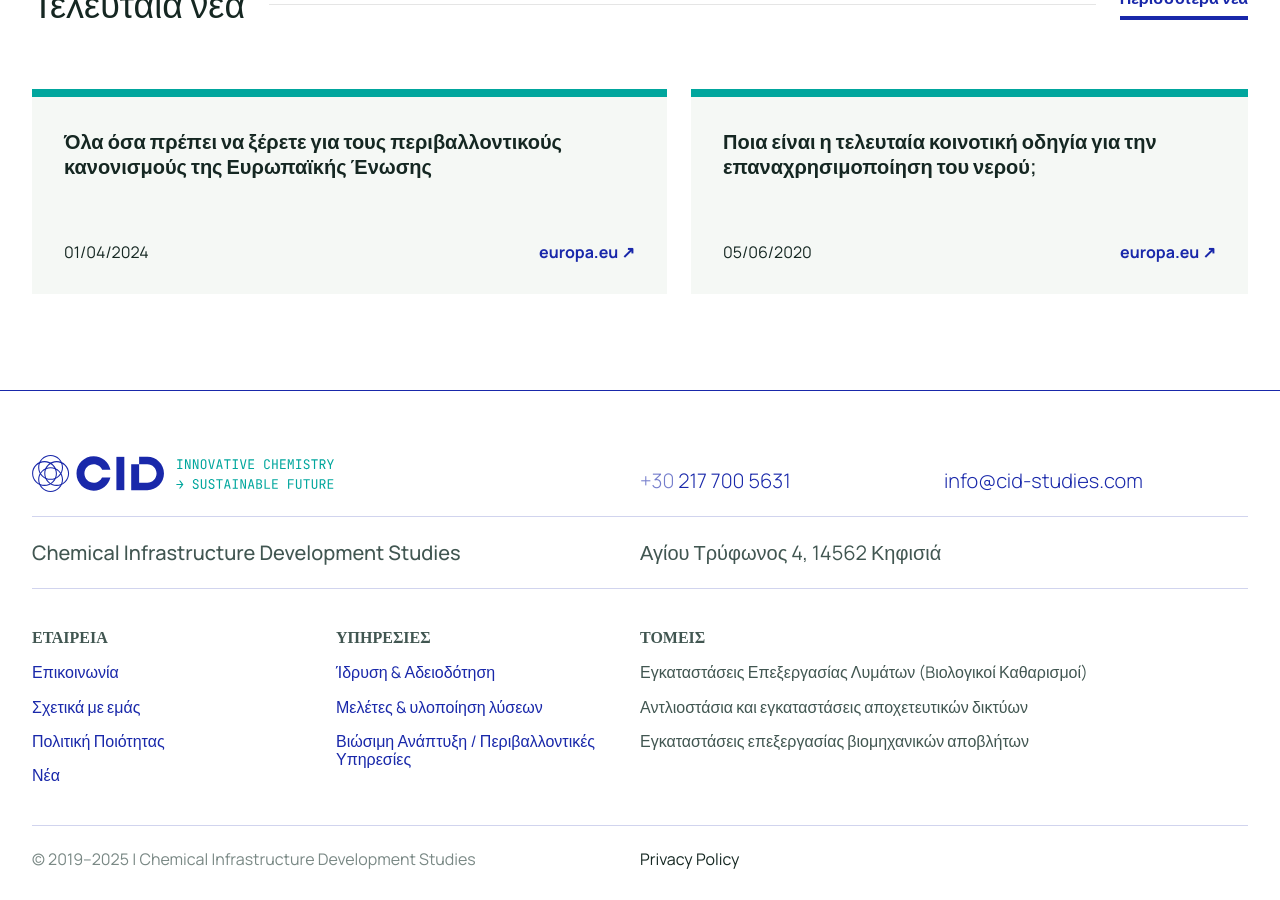
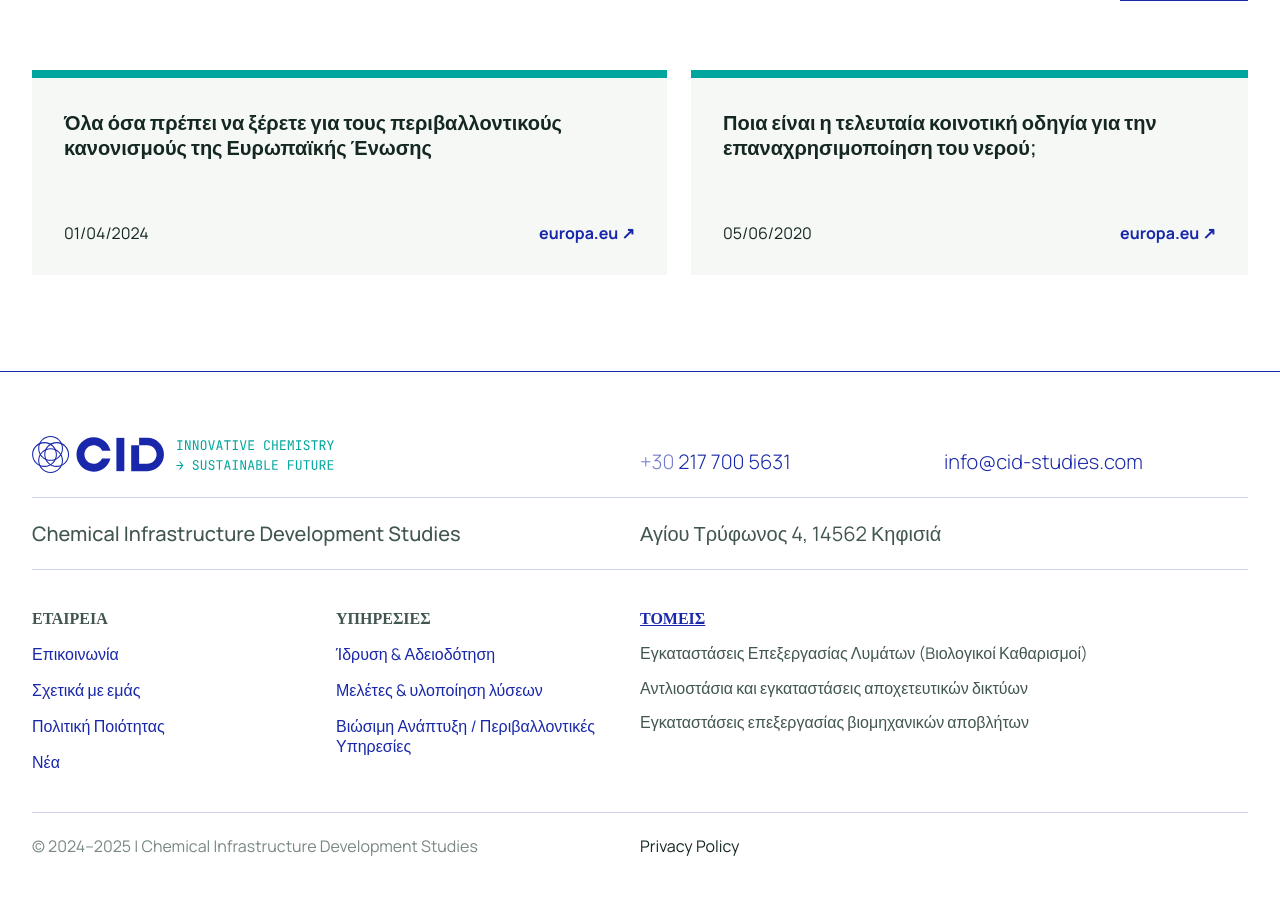
Before and after one commit to anna-filou/cid-studies.com, a Jekyll site: the page built from index.html, in a window 1280 px wide and 900 px high, scrolled down 3407 px. Built offline with Jekyll 4.4.1, drawn with Linux system fonts in a browser that asks for light colours.

Commit message:
font size/weight fixes, dynamic year

```diff
--- a/_includes/footer.html
+++ b/_includes/footer.html
@@ -37,19 +37,19 @@
       <div class="flex flex-column w-50-ns mr3-ns">
         <h3>ΕΤΑΙΡΕΙΑ</h3>
         {% for link in data.footer-links %}
-        <a href="{{ link.url }}" class="mb3 no-underline brand underline-hover">{{ link.title }}</a>
+        <a href="{{ link.url }}" class="lh-title mb3 no-underline brand underline-hover">{{ link.title }}</a>
         {% endfor %}
       </div>
 
       <div class="flex flex-column w-50-ns mr3-l">
         <h3>ΥΠΗΡΕΣΙΕΣ</h3>
         {% for service in site.services %}
-          <a href="{{ service.url }}" class="mb3 no-underline brand underline-hover">{{ service.title }}</a>
+          <a href="{{ service.url }}" class="lh-title mb3 no-underline brand underline-hover">{{ service.title }}</a>
         {% endfor %}
       </div>
     </div>
     <div class="flex flex-column w-100 w-50-l">
-      <h3>ΤΟΜΕΙΣ</h3>
+      <h3><a href="/sectors">ΤΟΜΕΙΣ</a></h3>
       {% for sector in site.data.sectors.sectors %}
       <div class="mb3">{{ sector.title }}</div>
       {% endfor %}
@@ -60,7 +60,7 @@
 
   <div class="flex flex-column flex-row-l items-start">
     <div class="w-50-l o-70 mb3 mb0-l">
-      © 2019–2025 | Chemical Infrastructure Development Studies
+      © 2024–{{ site.time | date: '%Y' }} | Chemical Infrastructure Development Studies
     </div>
     <div class="w-100 w-50-l flex justify-between">
       <!-- <a href="" class="link underline-hover">LinkedIn</a> -->
--- a/_includes/sectors.html
+++ b/_includes/sectors.html
@@ -17,8 +17,8 @@
           class="aspect-ratio aspect-ratio--4x3 w-100"
           style="background-image: url('{{ sector.image-1 }}'); background-size: cover; background-position: center;"
         ></div>
-        <div class="pa4 bg-secondary">
-          <h3 class="fw5 ma0 mb2 lh-title">{{ sector.title }}</h3>
+        <div class="pa3 bg-secondary">
+          <h3 class="fw5 ma0 mb2 lh-copy">{{ sector.title }}</h3>
         </div>
       </div>
       {% endfor %}
--- a/_layouts/about.liquid
+++ b/_layouts/about.liquid
@@ -30,7 +30,7 @@ layout: default
     </div>
   </div>
 
-  <article class="f4 lh-copy mw8 w-60-ns pl5-ns">
+  <article class="lh-copy mw8 w-60-ns pl5-ns">
     {{ content }}
   </article>
 
--- a/_layouts/service.liquid
+++ b/_layouts/service.liquid
@@ -10,7 +10,7 @@ layout: default
   </div>
   </div>
 
-  <article class="f4 lh-copy mw8 w-60-ns pl5-ns">
+  <article class="lh-copy mw8 w-60-ns pl5-ns">
     {{ content }}
   </article>
 </section>
--- a/_layouts/services.liquid
+++ b/_layouts/services.liquid
@@ -18,7 +18,7 @@ layout: default
           Δείτε&nbsp;αναλυτικά&nbsp;→
         </a>
       </div>
-      <div class="fw3 secondary ml4-l pl3-l mw8 lh-copy list">
+      <div class="secondary ml4-l pl3-l mw8 lh-copy list">
           {% for detail in service.details %}
             <li class="mb2 pl1">
               {{ detail }}
```
